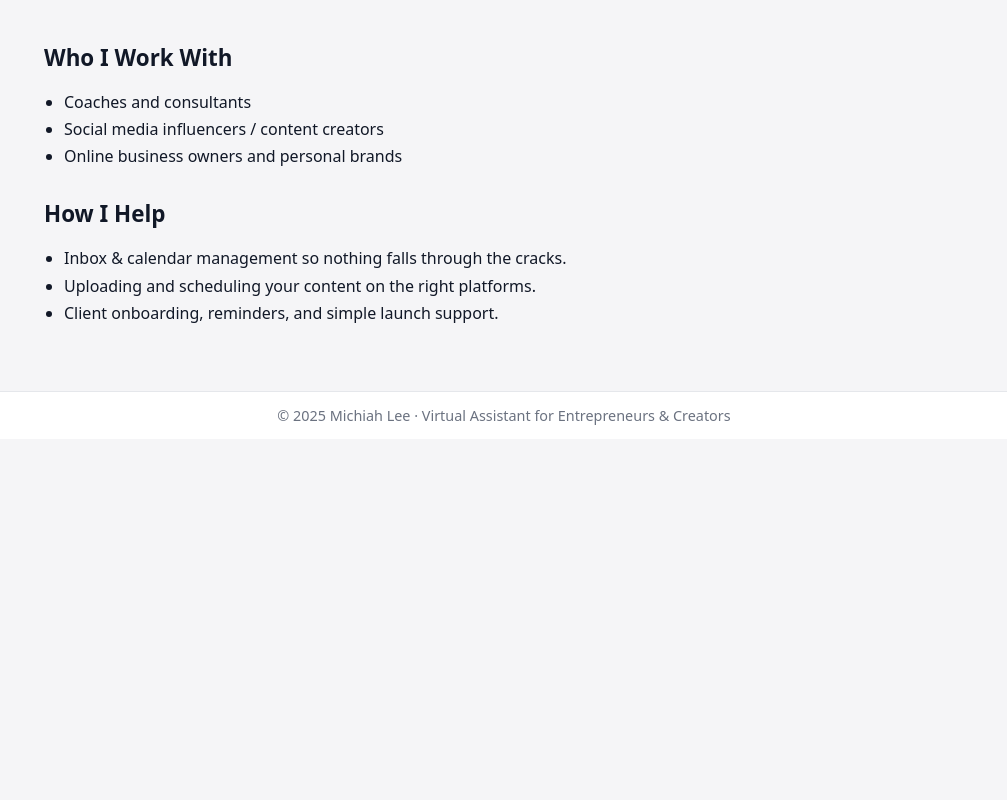
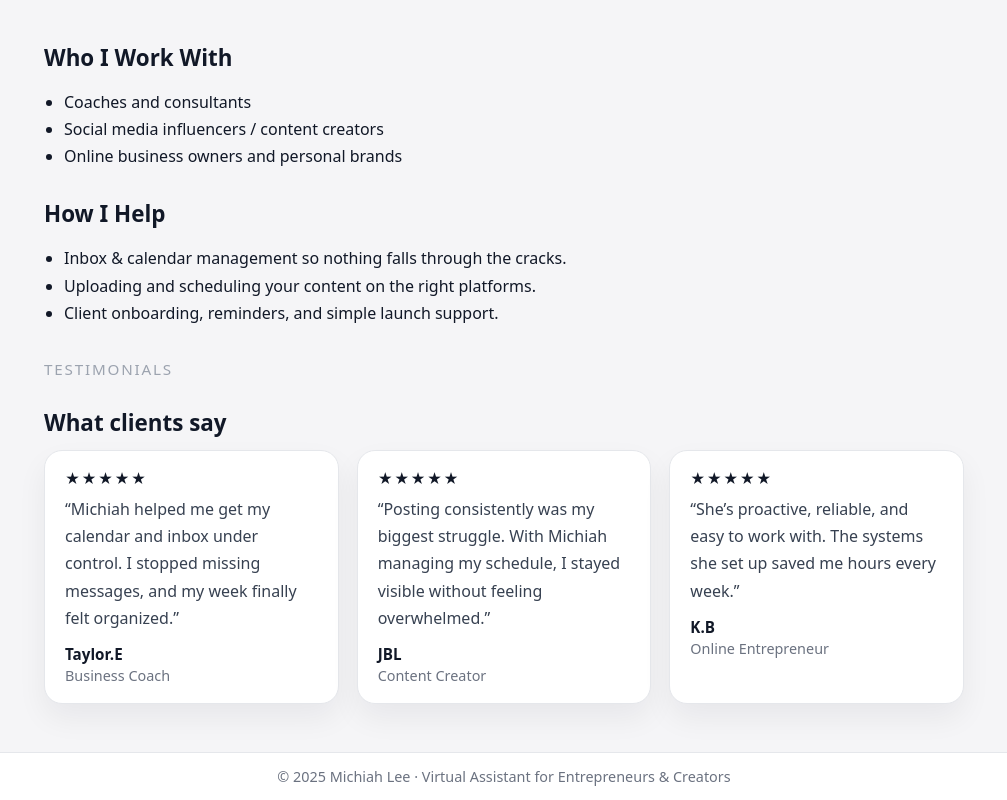
Before and after one commit to kanochi0/michiah-portfolio, a Next.js app: page / in a window 1280 px wide. Shown: the part 555-1355 px from the top of the page, without its empty margins (136-1143 px from the left). Before the commit the page ends 994 px from the top, so only its background shows below. Built offline with nearby package versions, Linux system fonts and the light colour scheme.

Commit message:
Testimonials

```diff
--- a/app/globals.css
+++ b/app/globals.css
@@ -258,3 +258,56 @@ a:hover {
   font-size: 0.95rem;
   line-height: 1.6;
 }
+
+/* --- Testimonials --- */
+
+.testimonial-grid {
+  display: grid;
+  grid-template-columns: 1fr;
+  gap: 18px;
+  margin-top: 12px;
+}
+
+@media (min-width: 768px) {
+  .testimonial-grid {
+    grid-template-columns: repeat(3, minmax(0, 1fr));
+  }
+}
+
+.testimonial-card {
+  background: #ffffff;
+  border-radius: 18px;
+  padding: 18px 20px;
+  border: 1px solid #e5e7eb;
+  box-shadow: 0 14px 30px rgba(15, 23, 42, 0.06);
+}
+
+.testimonial-quote {
+  margin: 0 0 12px 0;
+  line-height: 1.7;
+  color: #374151;
+}
+
+.testimonial-meta {
+  display: flex;
+  flex-direction: column;
+  gap: 2px;
+  font-size: 0.95rem;
+}
+
+.testimonial-name {
+  font-weight: 600;
+  color: #111827;
+}
+
+.testimonial-role {
+  color: #6b7280;
+  font-size: 0.9rem;
+}
+
+.testimonial-stars {
+  letter-spacing: 0.1em;
+  color: #111827;
+  font-size: 0.9rem;
+  margin-bottom: 8px;
+}
--- a/app/page.tsx
+++ b/app/page.tsx
@@ -1,6 +1,29 @@
 import Link from "next/link";
 import Image from "next/image";
-import React from "react";
+
+const testimonials = [
+  {
+    quote:
+      "Michiah helped me get my calendar and inbox under control. I stopped missing messages, and my week finally felt organized.",
+    name: "Taylor.E",
+    role: "Business Coach",
+    stars: 5,
+  },
+  {
+    quote:
+      "Posting consistently was my biggest struggle. With Michiah managing my schedule, I stayed visible without feeling overwhelmed.",
+    name: "JBL",
+    role: "Content Creator",
+    stars: 5,
+  },
+  {
+    quote:
+      "She’s proactive, reliable, and easy to work with. The systems she set up saved me hours every week.",
+    name: "K.B",
+    role: "Online Entrepreneur",
+    stars: 5,
+  },
+];
 
 export default function Home() {
   return (
@@ -54,6 +77,30 @@ export default function Home() {
           <li>Uploading and scheduling your content on the right platforms.</li>
           <li>Client onboarding, reminders, and simple launch support.</li>
         </ul>
+
+        {/* Testimonials */}
+        <section className="page-section">
+          <p className="section-subtitle">Testimonials</p>
+          <h2 className="section-title">What clients say</h2>
+
+          <div className="testimonial-grid">
+            {testimonials.map((t, i) => (
+              <div className="testimonial-card" key={i}>
+                <div className="testimonial-stars">
+                  {"★".repeat(t.stars)}
+                  {"☆".repeat(5 - t.stars)}
+                </div>
+
+                <p className="testimonial-quote">“{t.quote}”</p>
+
+                <div className="testimonial-meta">
+                  <span className="testimonial-name">{t.name}</span>
+                  <span className="testimonial-role">{t.role}</span>
+                </div>
+              </div>
+            ))}
+          </div>
+        </section>
       </section>
     </>
   );
```
